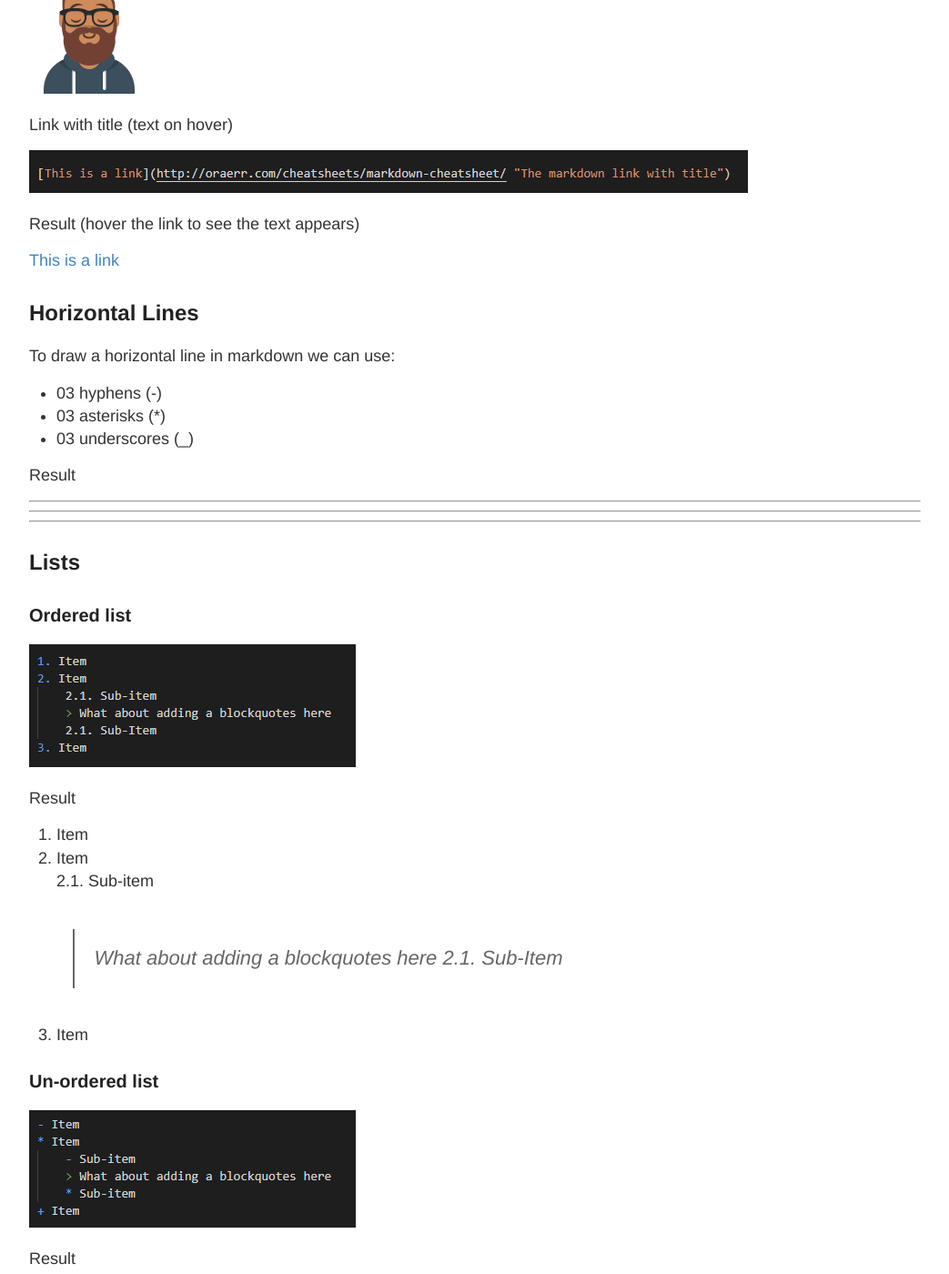
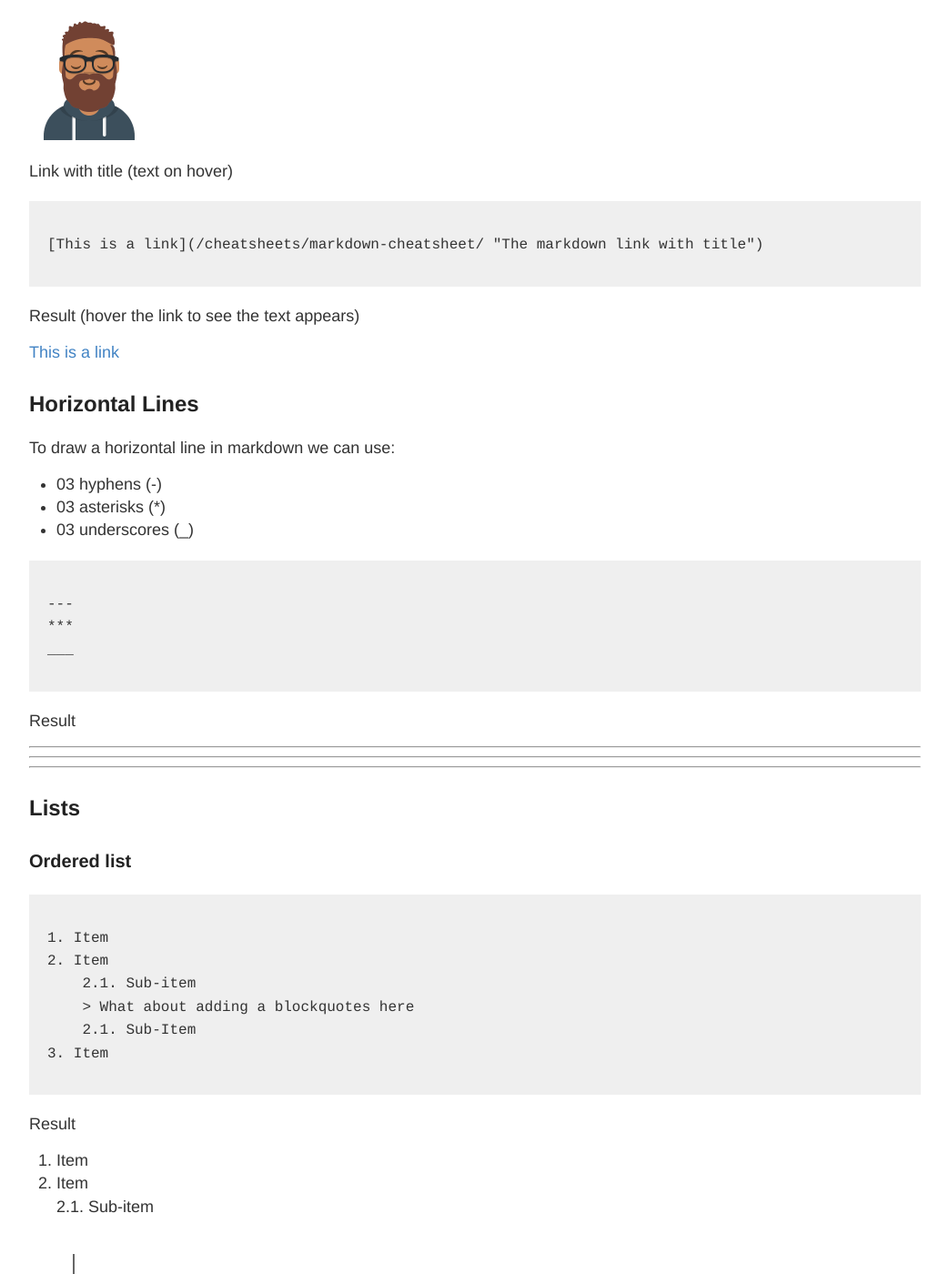
Before and after one commit to loitd/loitd.github.io, a Jekyll site: the page built from _cheatsheets/2020-12-03-markdown-cheatsheet.md, in a window 1280 px wide and 1400 px high, scrolled down 3827 px. Shown: the whole window at 91% size, without its empty margins (118-1161 px from the left). Built offline with Jekyll 4.4.1, drawn with Linux system fonts in a browser that asks for light colours; some of the changed text lies outside the part shown.

Commit message:
updated-by-loitd

````diff
--- a/_cheatsheets/2020-12-03-markdown-cheatsheet.md
+++ b/_cheatsheets/2020-12-03-markdown-cheatsheet.md
@@ -117,7 +117,9 @@
 
 Images with title
 
-![Markdown Images]({{ site.baseurl }}/images/20201207/markdown-images.png "The markdown image with title")
+```
+![alt-text]({{ site.baseurl }}/images/logo.png "The markdown image with title")
+```
 
 Result (hover the image to see the text appears)
 
@@ -125,7 +127,9 @@
 
 Link with title (text on hover)
 
-![Markdown Links]({{ site.baseurl }}/images/20201207/markdown-links.png "The markdown image with title")
+```
+[This is a link]({{ site.baseurl }}/cheatsheets/markdown-cheatsheet/ "The markdown link with title")
+```
 
 Result (hover the link to see the text appears)
 
@@ -137,6 +141,12 @@
 - 03 asterisks (*)
 - 03 underscores (_)
 
+```
+---
+***
+___
+```
+
 Result
 
 ---
@@ -146,7 +156,14 @@
 ## Lists {#Lists}
 ### Ordered list
 
-![Markdown Ordered List]({{ site.baseurl }}/images/20201207/markdown-ordered-list.png)
+```
+1. Item
+2. Item
+    2.1. Sub-item
+    > What about adding a blockquotes here
+    2.1. Sub-Item
+3. Item
+```
 
 Result
 
@@ -159,7 +176,14 @@
 
 ### Un-ordered list
 
-![Markdown unordered List]({{ site.baseurl }}/images/20201207/markdown-unordered-list.png)
+```
+- Item
+* Item
+    - Sub-item
+    > What about adding a blockquotes here
+    * Sub-item
++ Item
+```
 
 Result
 
@@ -199,7 +223,7 @@
     ```
     End of the long code here
 
-## Task Lists (#Task)
+## Task Lists {#Task}
 
 ```
 - [x] I've done this
@@ -211,7 +235,7 @@
 - [x] I've done this
 - [ ] Note done yet
 
-## Escaping Characters (#Esc)
+## Escaping Characters {#Esc}
 In Markdown, the escaping charater is a backslash ( \ ). Put a backslash in front of the literal character.
 
 ```
````
Also changed, not shown: images/20201207/markdown-ordered-list.png (deleted), images/20201207/markdown-unordered-list.png (deleted).
